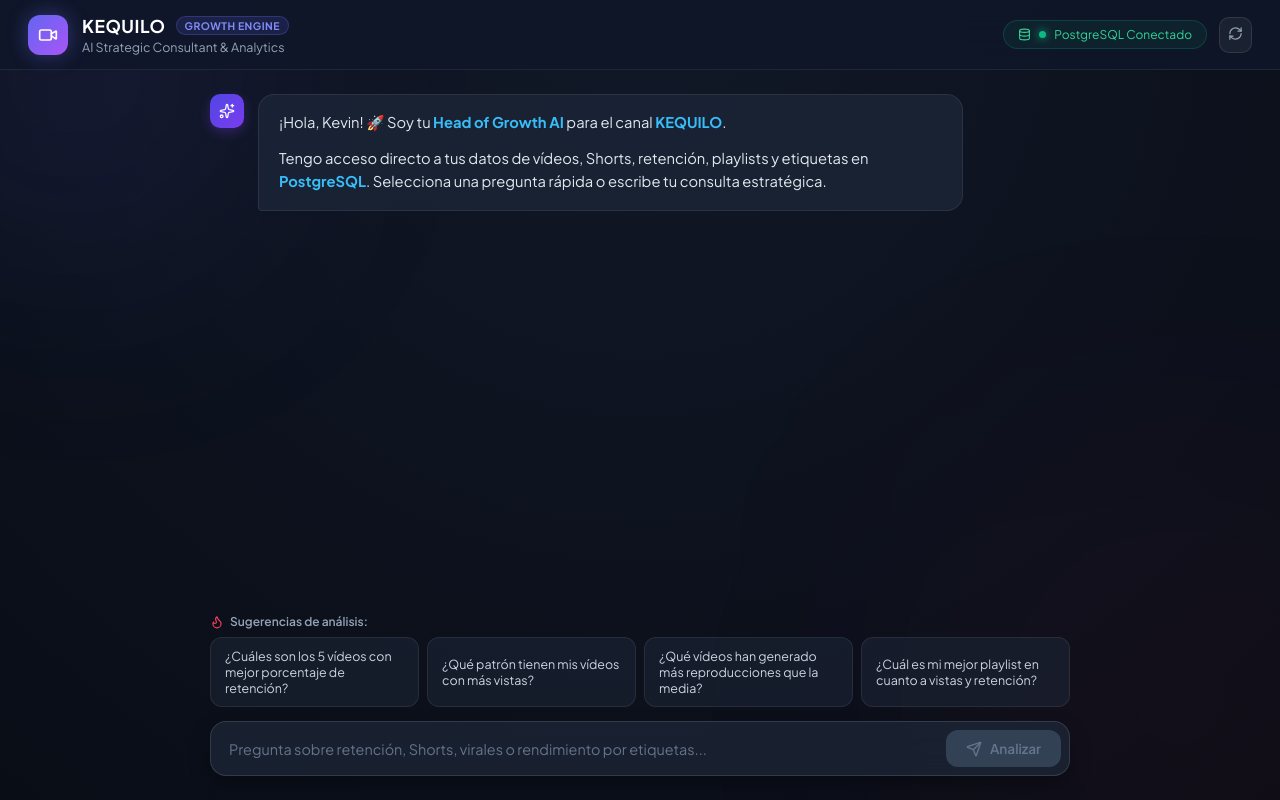
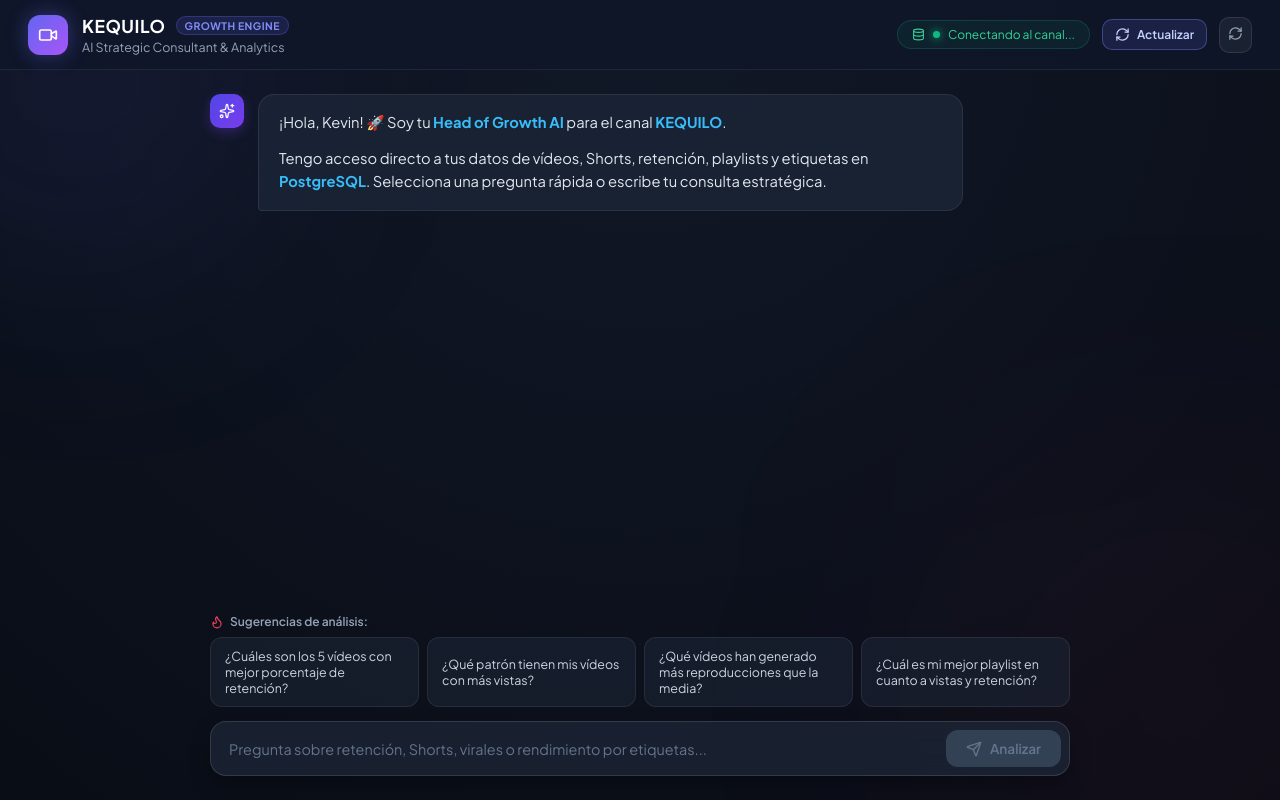
Before and after one commit to KevinQL1/youtube-AI-analyzer-frontend, a React (Vite) app: page / in a window 1280 px wide. Built offline with nearby package versions, Linux system fonts and the light colour scheme; no server answers.

Commit message:
feat: conectar chat con estado y sincronizacion del canal

```diff
--- a/src/App.jsx
+++ b/src/App.jsx
@@ -1,4 +1,4 @@
-import React, { useState, useRef, useEffect } from 'react';
+import { useState, useRef, useEffect } from 'react';
 import ReactMarkdown from 'react-markdown';
 import remarkGfm from 'remark-gfm';
 import {
@@ -13,7 +13,7 @@
   "¿Cuál es mi mejor playlist en cuanto a vistas y retención?",
 ];
 
-const API_BASE_URL = "https://youtube-ai-analyzer-backend.onrender.com/api";
+const API_BASE_URL = (import.meta.env.VITE_API_BASE_URL || "https://youtube-ai-analyzer-backend.onrender.com/api").replace(/\/$/, '');
 
 export default function App() {
   const [messages, setMessages] = useState([
@@ -26,7 +26,42 @@
   const [loading, setLoading] = useState(false);
   const [expandedSql, setExpandedSql] = useState({});
   const [copiedIndex, setCopiedIndex] = useState(null);
+  const [channel, setChannel] = useState(null);
+  const [syncing, setSyncing] = useState(false);
+  const [syncMessage, setSyncMessage] = useState('');
   const chatEndRef = useRef(null);
+
+  const loadChannel = async () => {
+    try {
+      const response = await fetch(`${API_BASE_URL}/channel`);
+      if (response.ok) setChannel(await response.json());
+    } catch {
+      setChannel(null);
+    }
+  };
+
+  useEffect(() => {
+    // El canal se carga una vez al montar la aplicacion para mostrar el contexto actual.
+    // eslint-disable-next-line react-hooks/set-state-in-effect
+    loadChannel();
+  }, []);
+
+  const handleSync = async () => {
+    if (syncing) return;
+    setSyncing(true);
+    setSyncMessage('Actualizando datos de YouTube...');
+    try {
+      const response = await fetch(`${API_BASE_URL}/sync`, { method: 'POST', headers: { 'Content-Type': 'application/json' }, body: JSON.stringify({}) });
+      const data = await response.json();
+      if (!response.ok) throw new Error(data.error || 'No se pudo sincronizar');
+      await loadChannel();
+      setSyncMessage(data.partial ? 'Canal actualizado; Analytics quedo parcial.' : 'Canal actualizado correctamente.');
+    } catch (error) {
+      setSyncMessage(`No se pudo actualizar: ${error.message}`);
+    } finally {
+      setSyncing(false);
+    }
+  };
 
   useEffect(() => {
     if (messages.length > 1 || loading) {
@@ -85,7 +120,7 @@
           { sender: 'ai', text: `⚠️ **Error en la consulta:** ${data.error || 'No se pudo procesar la pregunta.'}` },
         ]);
       }
-    } catch (error) {
+    } catch {
       setMessages((prev) => [
         ...prev,
         { sender: 'ai', text: `❌ **Error de conexión:** No se pudo conectar con el servidor backend en \`${API_BASE_URL}\`.` },
@@ -125,14 +160,29 @@
           <div className="header-status">
             <Database size={13} className="status-icon" />
             <span className="status-dot"></span>
-            <span>PostgreSQL Conectado</span>
+            <span>{channel ? `${Number(channel.subscribers || 0).toLocaleString()} suscriptores` : 'Conectando al canal...'}</span>
           </div>
+
+          <button onClick={handleSync} className="sync-btn" disabled={syncing} title="Actualizar datos de YouTube">
+            <RefreshCw size={15} className={syncing ? 'spinner' : ''} />
+            <span>{syncing ? 'Actualizando' : 'Actualizar'}</span>
+          </button>
 
           <button onClick={handleResetChat} className="reset-btn" title="Limpiar conversación">
             <RefreshCw size={15} />
           </button>
         </div>
       </header>
+
+      {syncMessage && <div className="sync-message">{syncMessage}</div>}
+      {channel && (
+        <div className="channel-summary">
+          <span>{channel.title}</span>
+          <span>{Number(channel.total_views || 0).toLocaleString()} vistas</span>
+          <span>{Number(channel.total_videos || 0).toLocaleString()} videos</span>
+          <span>Actualizado {new Date(channel.updated_at).toLocaleDateString()}</span>
+        </div>
+      )}
 
       {/* ÁREA DEL CHAT */}
       <main className="chat-area">
--- a/src/index.css
+++ b/src/index.css
@@ -104,6 +104,58 @@
   display: flex;
   align-items: center;
   gap: 12px;
+}
+
+.sync-btn {
+  display: flex;
+  align-items: center;
+  gap: 7px;
+  border: 1px solid rgba(129, 140, 248, 0.35);
+  color: #c7d2fe;
+  background: rgba(99, 102, 241, 0.15);
+  padding: 7px 12px;
+  border-radius: 10px;
+  cursor: pointer;
+  font-size: 0.75rem;
+  font-weight: 600;
+}
+
+.sync-btn:hover:not(:disabled) { background: rgba(99, 102, 241, 0.28); }
+.sync-btn:disabled { opacity: 0.65; cursor: wait; }
+
+.sync-message {
+  position: absolute;
+  top: 78px;
+  left: 50%;
+  transform: translateX(-50%);
+  z-index: 25;
+  padding: 8px 14px;
+  border-radius: 10px;
+  background: rgba(30, 41, 59, 0.95);
+  border: 1px solid rgba(129, 140, 248, 0.3);
+  color: #cbd5e1;
+  font-size: 0.75rem;
+}
+
+.channel-summary {
+  display: flex;
+  gap: 16px;
+  align-items: center;
+  justify-content: center;
+  padding: 8px 20px;
+  color: #94a3b8;
+  font-size: 0.72rem;
+  border-bottom: 1px solid rgba(255, 255, 255, 0.05);
+  background: rgba(15, 23, 42, 0.45);
+}
+
+.channel-summary span:first-child { color: #e2e8f0; font-weight: 600; }
+
+@media (max-width: 700px) {
+  .header { padding: 0 14px; }
+  .header-status span:last-child { display: none; }
+  .sync-btn span { display: none; }
+  .channel-summary { overflow-x: auto; justify-content: flex-start; white-space: nowrap; }
 }
 
 .header-status {
```
